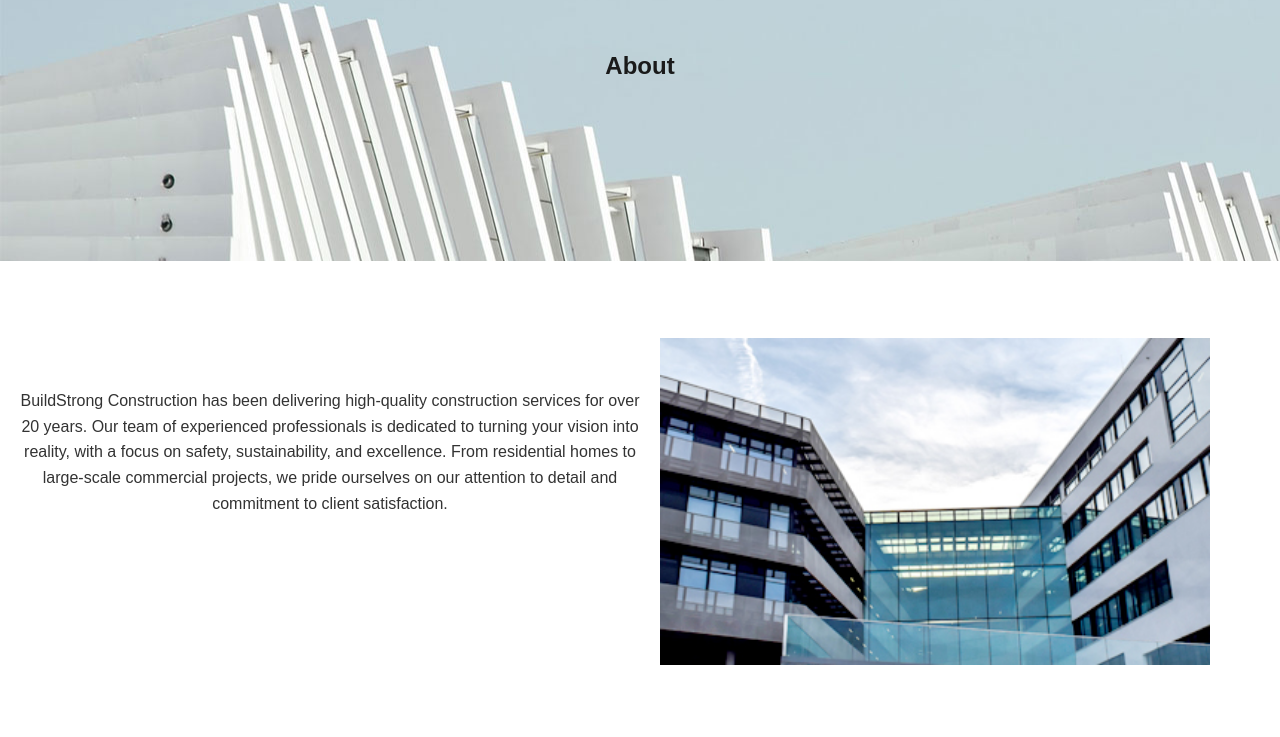
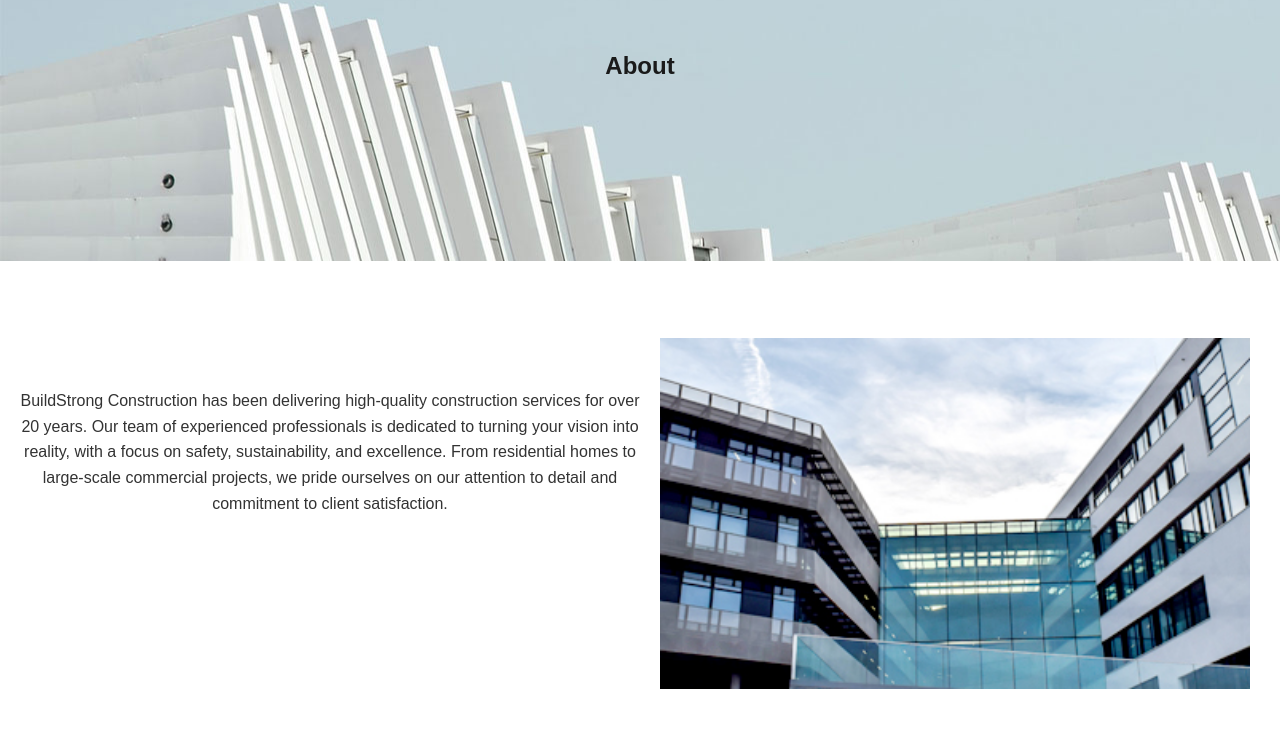
Before and after one commit to darhrmsarm03/Buildstrong-Construction, a plain HTML site: page about.html in a window 1280 px wide. Shown: the part 63-800 px from the top of the page. Drawn offline with Linux system fonts and the light colour scheme.

Commit message:
Update style.css

```diff
--- a/style.css
+++ b/style.css
@@ -166,7 +166,7 @@ body {
   height: auto;
   display: block;
   width: 600px; /* Optional: limit max width of image */
-  padding-right: 50px;
+  padding-right: 10px;
 }
 h2 {
     font-size: 1.5rem;
```
